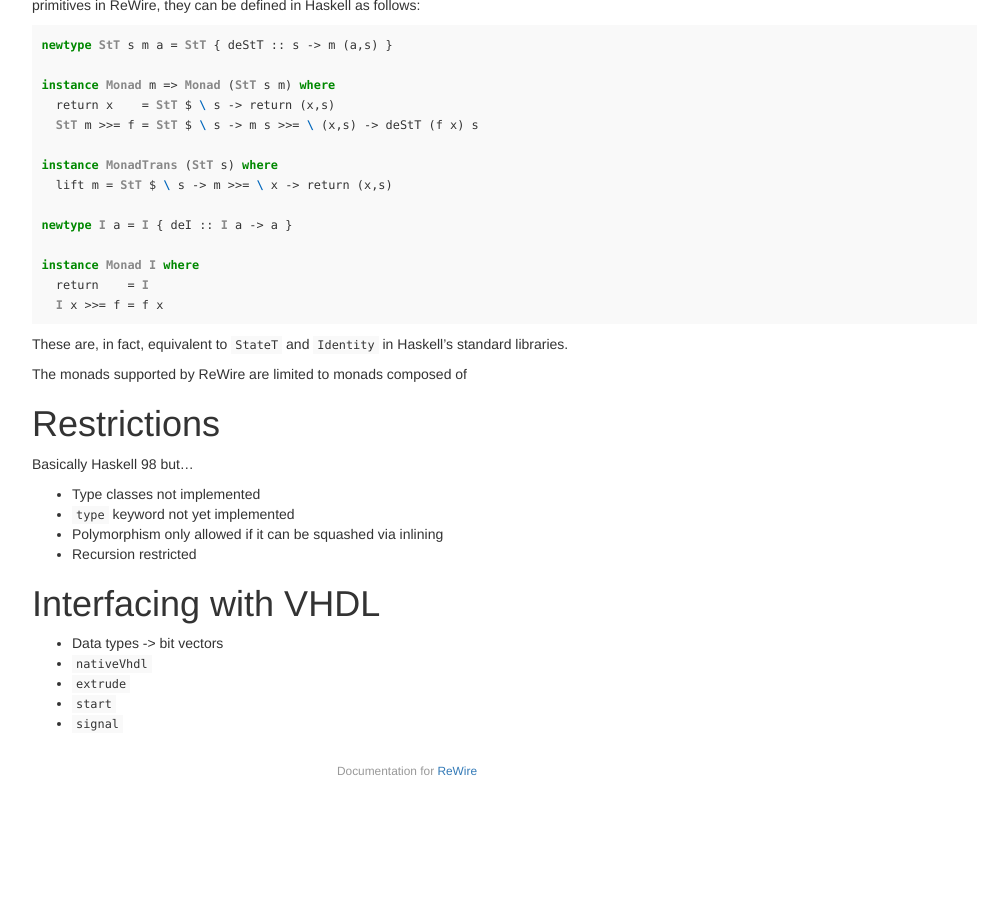
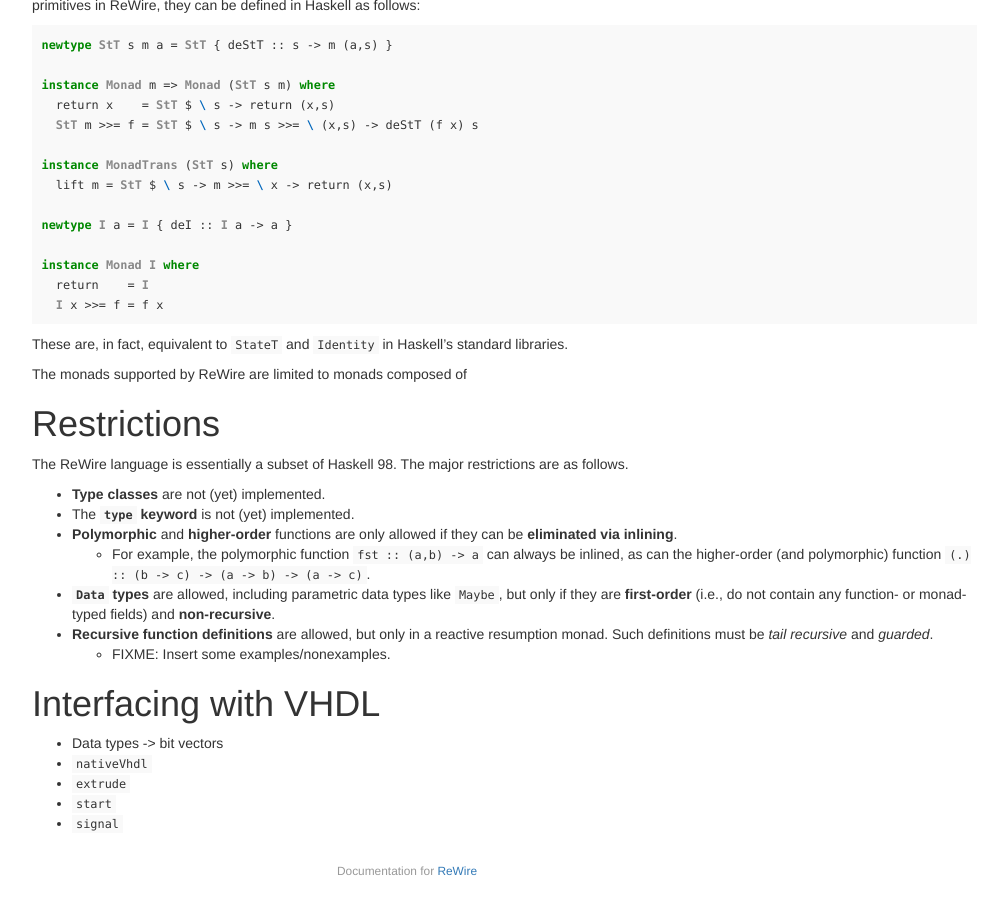
Before and after one commit to rewire-hardware/ReWire, a Jekyll site: the page built from _posts/2016-05-03-language-reference.md, in a window 1280 px wide and 900 px high, scrolled down 1304 px. Shown: the whole window, without its empty margins (233-1233 px from the left). Built offline with Jekyll 4.4.1, drawn with Linux system fonts in a browser that asks for light colours; before the commit the page ends 2104 px from its top, so only the background shows below that.

Commit message:
A few scribbled notes I forgot to commit, before I nuke my workstation

```diff
--- a/_posts/2016-05-03-language-reference.md
+++ b/_posts/2016-05-03-language-reference.md
@@ -86,12 +86,15 @@ The monads supported by ReWire are limited to monads composed of
 
 # Restrictions
 
-Basically Haskell 98 but...
+The ReWire language is essentially a subset of Haskell 98. The major restrictions are as follows.
 
-* Type classes not implemented
-* `type` keyword not yet implemented
-* Polymorphism only allowed if it can be squashed via inlining
-* Recursion restricted
+* __Type classes__ are not (yet) implemented.
+* The __`type` keyword__ is not (yet) implemented.
+* __Polymorphic__ and __higher-order__ functions are only allowed if they can be __eliminated via inlining__.
+  - For example, the polymorphic function `fst :: (a,b) -> a` can always be inlined, as can the higher-order (and polymorphic) function `(.) :: (b -> c) -> (a -> b) -> (a -> c)`.
+* __`Data` types__ are allowed, including parametric data types like `Maybe`, but only if they are __first-order__ (i.e., do not contain any function- or monad-typed fields) and __non-recursive__.
+* __Recursive function definitions__ are allowed, but only in a reactive resumption monad. Such definitions must be _tail recursive_ and _guarded_.
+  - FIXME: Insert some examples/nonexamples.
 
 # Interfacing with VHDL
 
```
